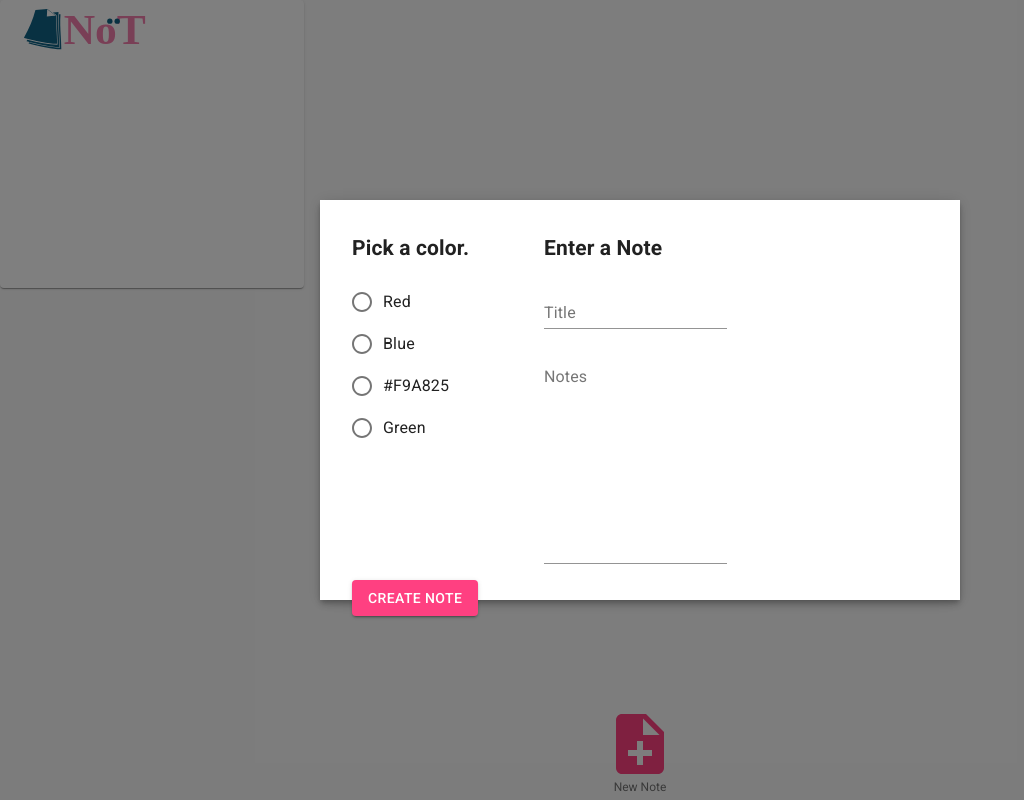
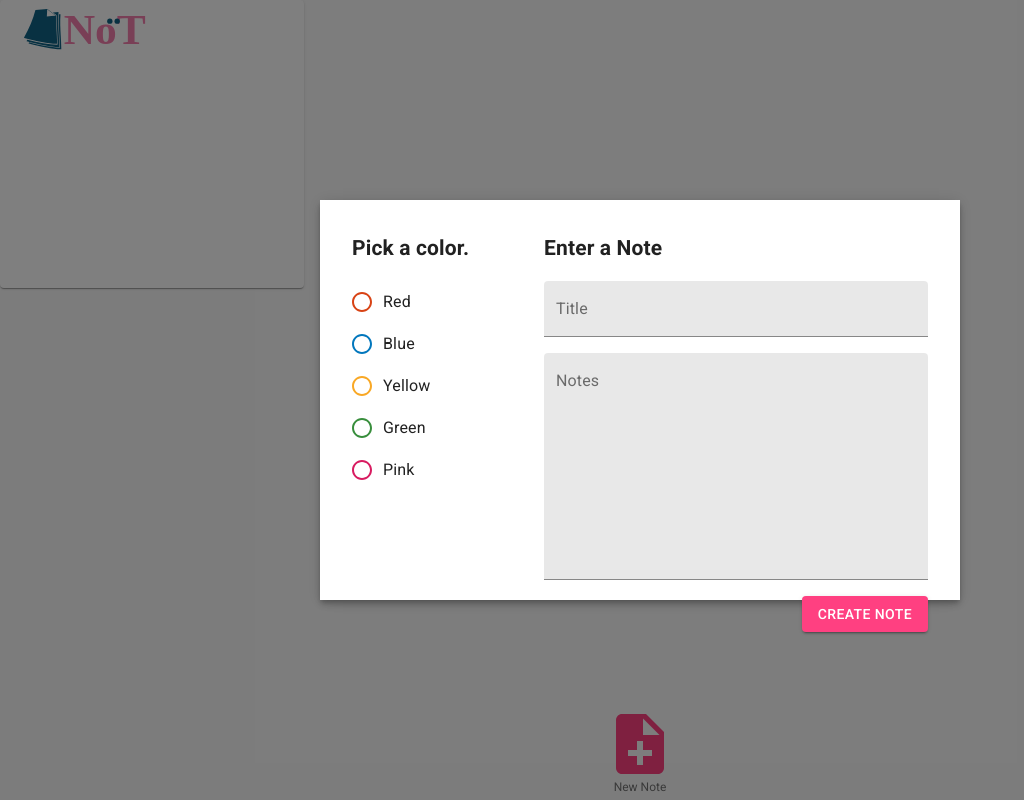
Before and after one commit to dbshanks/motryx-note-sample, a Next.js app: page /1 in a window 1280 px wide. Both pictures are taken after a click on the button "New Note". Shown: the whole page, without its empty margins (0-1024 px from the left). Built offline with nearby package versions, Linux system fonts and the light colour scheme.

Commit message:
Put the app into ready and deploy state. Code cleanup and refactor.

```diff
--- a/Components/Modal/index.jsx
+++ b/Components/Modal/index.jsx
@@ -1,6 +1,5 @@
 import { useState, useEffect } from 'react'
 import { useRouter } from 'next/router'
-
 import clsx from 'clsx'
 import {
   Modal,
@@ -86,13 +85,16 @@ export default function InputModal({ handleClose, open }) {
   }, [errors])
 
   const body = (
-    <div className={classes.stage}>
+    <div>
       <form onSubmit={handleSubmit} className={classes.form}>
         <Grid container className={classes.paper}>
-          <Grid item xs={4}>
+          <Grid item lg={4}>
             <h2 id='simple-modal-title'>Pick a color.</h2>
 
-            <FormControl component='fieldset'>
+            <FormControl
+              component='fieldset'
+              fullWidth
+              className={classes.formStage}>
               <RadioGroup
                 aria-label='color'
                 name='color'
@@ -100,37 +102,46 @@ export default function InputModal({ handleClose, open }) {
                 onChange={handleChange}>
                 <FormControlLabel
                   value='#D84315'
-                  control={<Radio />}
+                  control={<Radio style={{ color: '#D84315' }} />}
                   label='Red'
                 />
                 <FormControlLabel
                   value='#0277BD'
-                  control={<Radio />}
+                  control={<Radio style={{ color: '#0277BD' }} />}
                   label='Blue'
                 />
                 <FormControlLabel
-                  value='yellow'
-                  control={<Radio />}
-                  label='#F9A825'
+                  value='#F9A825'
+                  control={<Radio style={{ color: '#F9A825' }} />}
+                  label='Yellow'
                 />
                 <FormControlLabel
                   value='#388E3C'
-                  control={<Radio />}
+                  control={<Radio style={{ color: '#388E3C' }} />}
                   label='Green'
+                />
+                <FormControlLabel
+                  value='#D81B60'
+                  control={<Radio style={{ color: '#D81B60' }} />}
+                  label='Pink'
                 />
               </RadioGroup>
             </FormControl>
           </Grid>
-          <Grid item xs={8}>
-            <FormControl component='fieldset'>
+          <Grid item lg={8}>
+            <FormControl fullWidth component='fieldset'>
               <h2 id='simple-modal-title'>Enter a Note</h2>
               <TextField
+                fullWidth
+                variant='filled'
                 label='Title'
                 name='title'
                 className={clsx(classes.textField)}
                 onChange={handleChange}
               />
               <TextField
+                fullWidth
+                variant='filled'
                 label='Notes'
                 multiline
                 rows={10}
@@ -140,9 +151,14 @@ export default function InputModal({ handleClose, open }) {
               />
             </FormControl>
           </Grid>
-          <Button variant='contained' color='secondary' type='submit'>
-            Create Note
-          </Button>
+          <Grid container>
+            <Grid item xs={6}></Grid>
+            <Grid item xs={6} className={classes.buttonContainer}>
+              <Button variant='contained' color='secondary' type='submit'>
+                Create Note
+              </Button>
+            </Grid>
+          </Grid>
         </Grid>
       </form>
     </div>
--- a/Components/Modal/modal.styles.js
+++ b/Components/Modal/modal.styles.js
@@ -13,13 +13,15 @@ const useStyles = makeStyles((theme) => ({
     padding: theme.spacing(2, 4, 3),
   },
   textField: {
-    width: '100%',
-    backgroundColor: theme.palette.common.white,
     marginBottom: '1rem',
   },
   margin: {
     margin: theme.spacing(1),
   },
+  buttonContainer: {
+    display: 'flex',
+    justifyContent: 'flex-end',
+  },
 }))
 
 export default useStyles
--- a/pages/[id]/index.jsx
+++ b/pages/[id]/index.jsx
@@ -7,7 +7,7 @@ import DeleteSweepIcon from '@material-ui/icons/DeleteSweep'
 import useStyles from './note.styles'
 
 const NoteCard = (props) => {
-  const { _id, title, note, color } = props
+  const { _id, title, note, color, constraintsRef } = props
   const classes = useStyles()
 
   const [isDeleting, setIsDeleting] = useState(false)
@@ -40,18 +40,18 @@ const NoteCard = (props) => {
         {isDeleting ? (
           <CircularProgress color='secondary' />
         ) : (
-          <motion.div drag key={title}>
+          <motion.div drag dragConstraints={constraintsRef} key={_id}>
             <Box>
               <Paper
                 style={{ backgroundColor: color }}
                 className={classes.note}>
                 <Box>
-                  <Typography variant='h4' className={classes.noteTitle}>
+                  <Typography variant='h6' className={classes.noteTitle}>
                     {title}
                   </Typography>
                 </Box>
                 <Box className={classes.noteBodyContainer}>
-                  <Typography variant='h5' className={classes.noteBody}>
+                  <Typography variant='body1' className={classes.noteBody}>
                     {note}
                   </Typography>
                 </Box>
--- a/pages/[id]/note.styles.js
+++ b/pages/[id]/note.styles.js
@@ -12,10 +12,11 @@ const useStyles = makeStyles((theme) => ({
   noteTitle: {
     fontWeight: 600,
     color: theme.palette.common.white,
+    marginBottom: '2rem',
   },
   noteBodyContainer: {
     width: '100%',
-    height: '60%',
+    height: '65%',
   },
   deleteBar: {
     width: '100%',
@@ -23,7 +24,7 @@ const useStyles = makeStyles((theme) => ({
     color: theme.palette.common.white,
   },
   noteBody: {
-    fontWeight: 100,
+    fontWeight: 400,
     color: theme.palette.common.white,
   },
   deleteIcon: {
```
Also changed, not shown: 1 other file (tests, documents, lock files or other folders).
